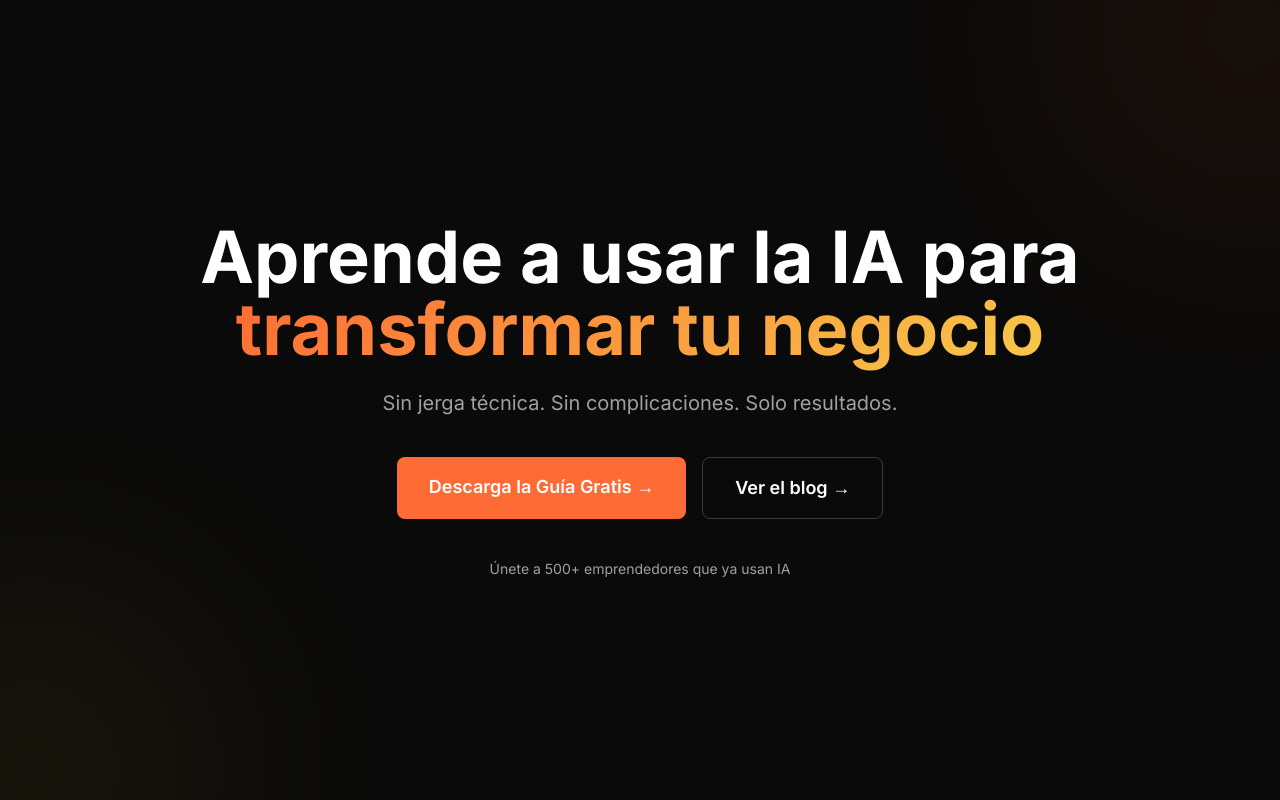
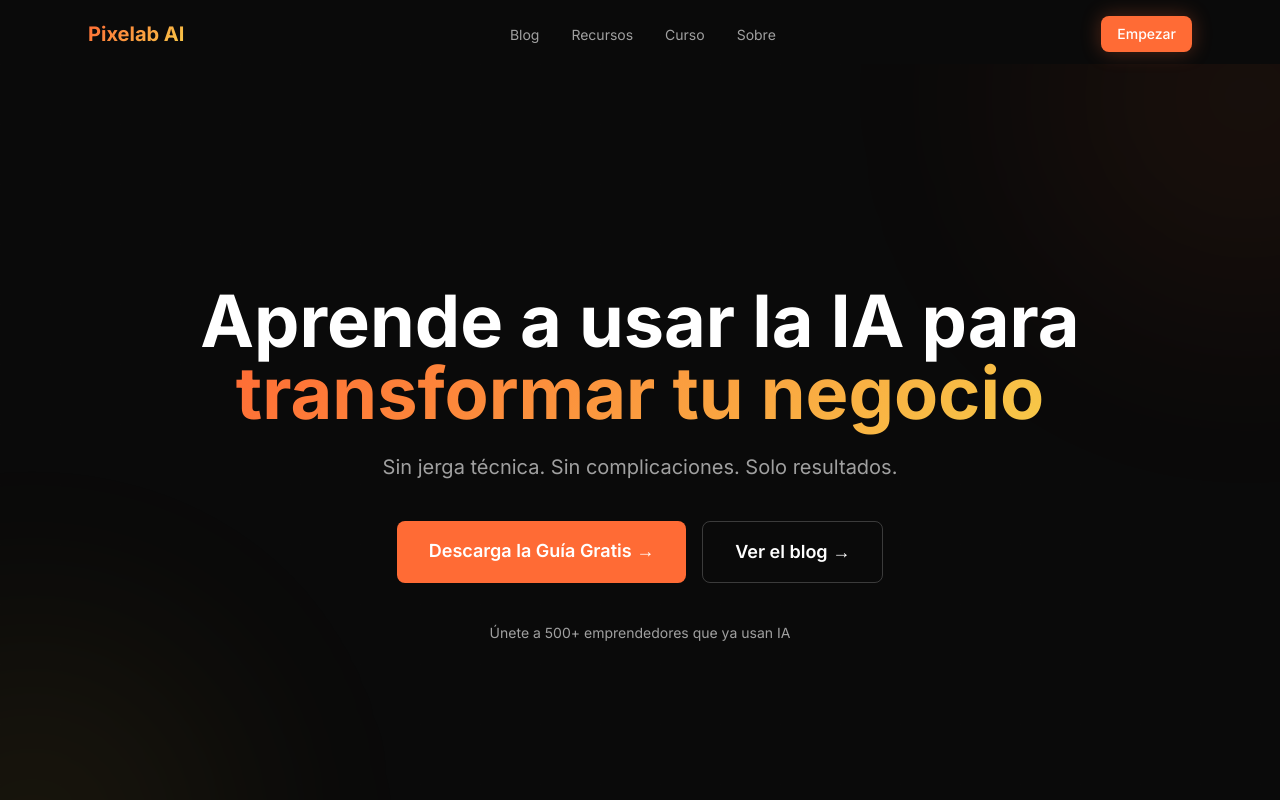
Before and after one commit to Brainopenclaw/pixelabai-coming-soon, a Next.js app: page / in a window 1280 px wide. Shown: the top 800 px of the page. Built offline with nearby package versions, Linux system fonts and the light colour scheme.

Commit message:
fix: add global Header/Navigation to layout (#18)

```diff
--- a/package.json
+++ b/package.json
@@ -28,11 +28,11 @@
     "@types/node": "^22.10.2",
     "@types/react": "^19.0.6",
     "@types/react-dom": "^19.0.2",
-    "autoprefixer": "^10.4.20",
+    "autoprefixer": "^10.4.24",
     "eslint": "^8.57.1",
     "eslint-config-next": "15.1.5",
-    "postcss": "^8.4.49",
+    "postcss": "^8.5.6",
     "tailwindcss": "^3.4.17",
-    "typescript": "^5.7.2"
+    "typescript": "^5.9.3"
   }
 }
--- a/src/app/layout.tsx
+++ b/src/app/layout.tsx
@@ -1,6 +1,7 @@
 import type { Metadata } from "next";
 import { Inter } from "next/font/google";
 import "./globals.css";
+import Header from "@/components/layout/Header";
 
 const inter = Inter({ subsets: ["latin"] });
 
@@ -22,7 +23,10 @@ export default function RootLayout({
 }) {
   return (
     <html lang="es">
-      <body className={inter.className}>{children}</body>
+      <body className={inter.className}>
+        <Header />
+        <main className="pt-16">{children}</main>
+      </body>
     </html>
   );
 }
```
Also changed, not shown: 1 other file (tests, documents, lock files or other folders).
